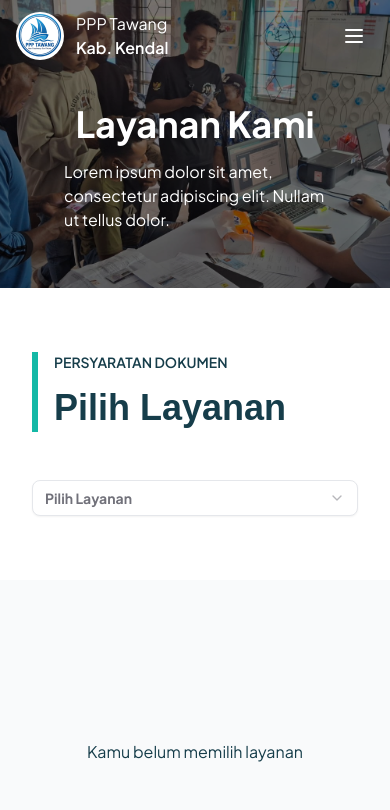
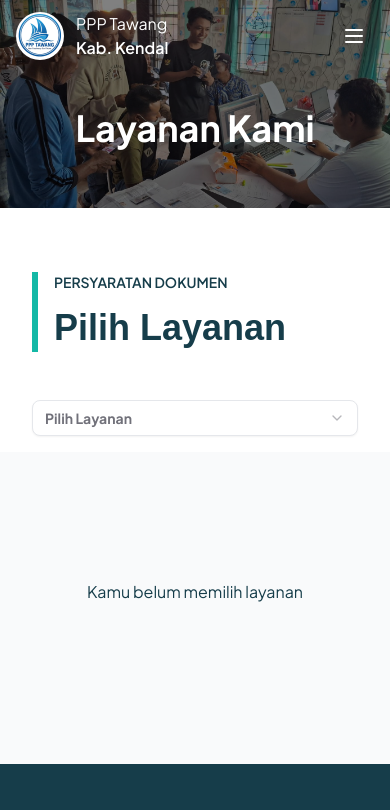
Before and after one commit to bbagustrm/profile_web_ppp_tawang, a Next.js app: page /layanan in a window 390 px wide. Shown: the top 810 px of the page. Built offline with nearby package versions, Linux system fonts and the light colour scheme; a web font is replaced by a local one; what @radix-ui/themes would draw is missing.

Commit message:
fix(ui): bug size at About Page

```diff
--- a/app/(user)/layanan/page.tsx
+++ b/app/(user)/layanan/page.tsx
@@ -26,7 +26,7 @@ export default function LayananPage() {
                 image={'/layanan.jpeg'}
                 description={"Lorem ipsum dolor sit amet, consectetur adipiscing elit. Nullam ut tellus dolor."}
             />
-            <div className="container mx-auto py-16 px-8 lg:px-16 xl:px-24 text-[#163d4a]">
+            <div className="container mx-auto pt-16 pb-4 px-8 lg:px-16 xl:px-24 text-[#163d4a]">
                 <div className="flex justify-between md:items-center gap-12 flex-col md:flex-row">
                     <div className="flex items-start gap-4 ">
                         <div className="w-1.5 h-20 bg-teal-500" />
@@ -48,7 +48,7 @@ export default function LayananPage() {
                 </div>
 
             </div>
-            <div className="py-16 px-8 lg:px-16 xl:px-24 text-[#163d4a] bg-gray-50">
+            <div className="pt-8 pb-16 px-8 lg:px-16 xl:px-24 text-[#163d4a] bg-gray-50">
                 {/* Conditional Section */}
                 {selectedLayanan === "default" && (
                     <div className="flex py-24 justify-center items-center ">
--- a/app/components/HeroSection2.tsx
+++ b/app/components/HeroSection2.tsx
@@ -2,7 +2,7 @@ import Image from "next/image";
 
 export default function HeroSection2({ title, image, description } : {title: string,image: string, description: string}) {
     return (
-        <div className="relative w-full h-72">
+        <div className="relative w-full h-52 md:h-72">
             <Image
                 src={image || "/hero.png"}
                 alt="Hero Image"
@@ -12,7 +12,7 @@ export default function HeroSection2({ title, image, description } : {title: str
             />
             <div className="absolute inset-0 flex flex-col justify-center items-center px-16 translate-y-6 text-white space-y-4">
                 <h2 className="font-sans">{title}</h2>
-                <p>{description}</p>
+                <p className='hidden md:block'>{description}</p>
             </div>
         </div>
     );
```
